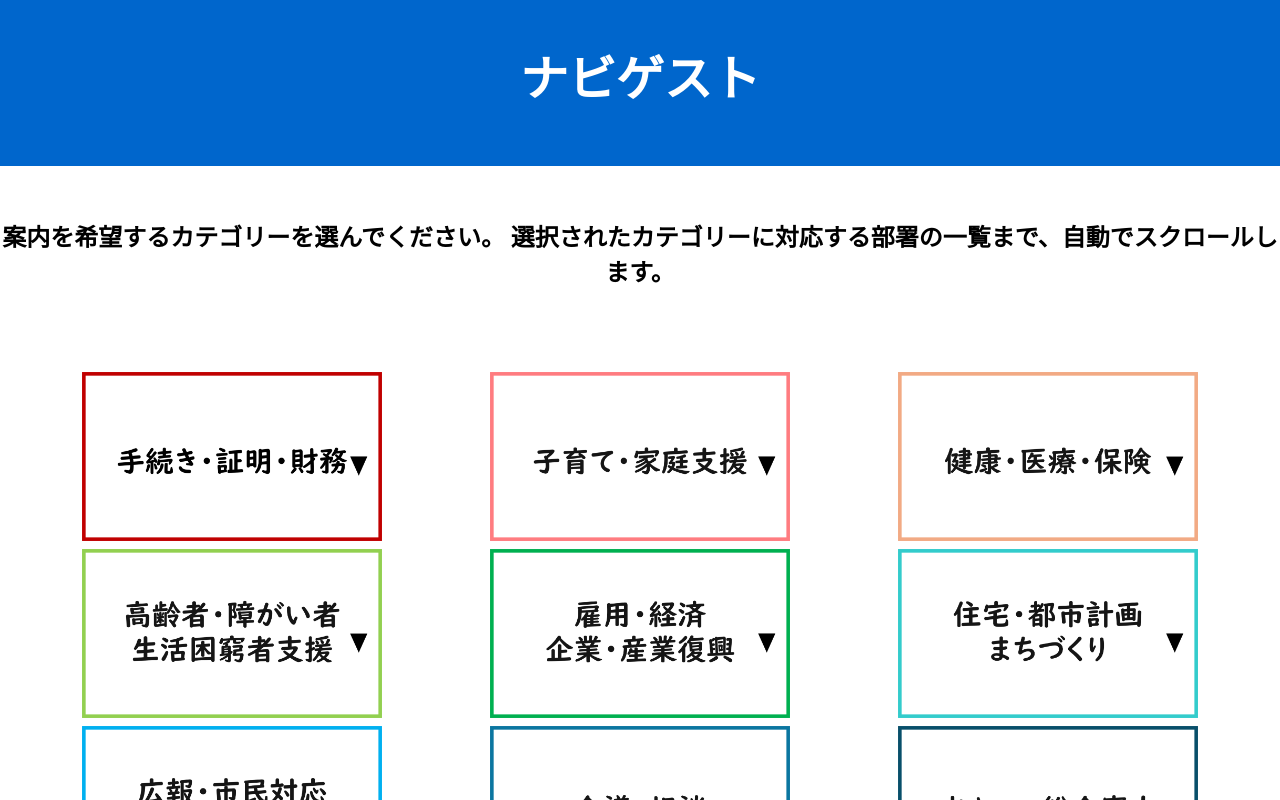
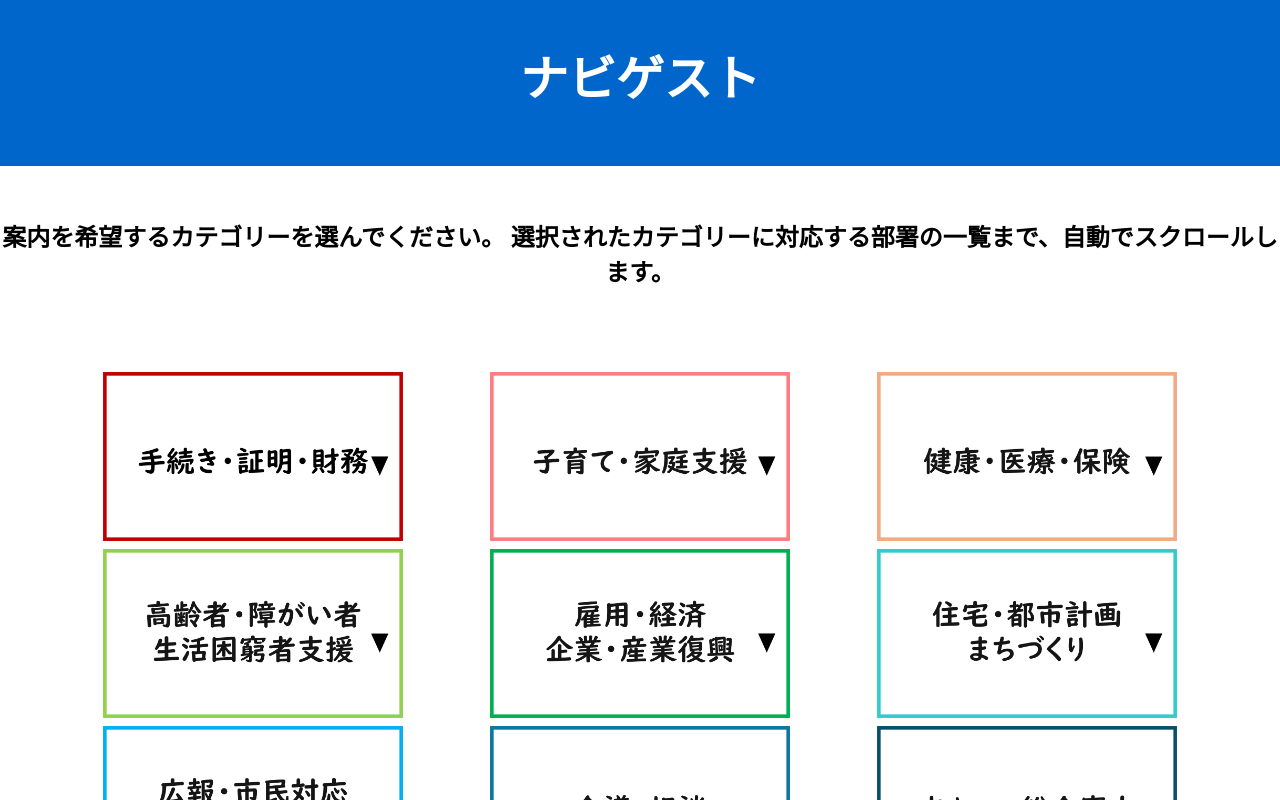
Before and after one commit to Hanbayashi/Naviguest_public, a React (Create React App) app in the folder Naviguest-1.0/react_site/: page /choose in a window 1280 px wide. Shown: the top 800 px of the page. Built offline with nearby package versions, Linux system fonts and the light colour scheme; no server answers.

Commit message:
ChoosePage修正案7

```diff
--- a/Naviguest-1.0/react_site/src/ChoosePage.jsx
+++ b/Naviguest-1.0/react_site/src/ChoosePage.jsx
@@ -382,7 +382,7 @@ const SelectionScreen = () => {
           display: 'grid',
           gridTemplateColumns: 'repeat(3, 1fr)', // 3列均等幅
           gap: '0.5rem', // 各画像間の隙間
-          maxWidth: '1500px', // 全体の最大幅
+          maxWidth: '90%', // 全体の最大幅
           margin: '0 auto', // 中央寄せ
           padding: '2rem', // 全体のパディング
         }}
```
